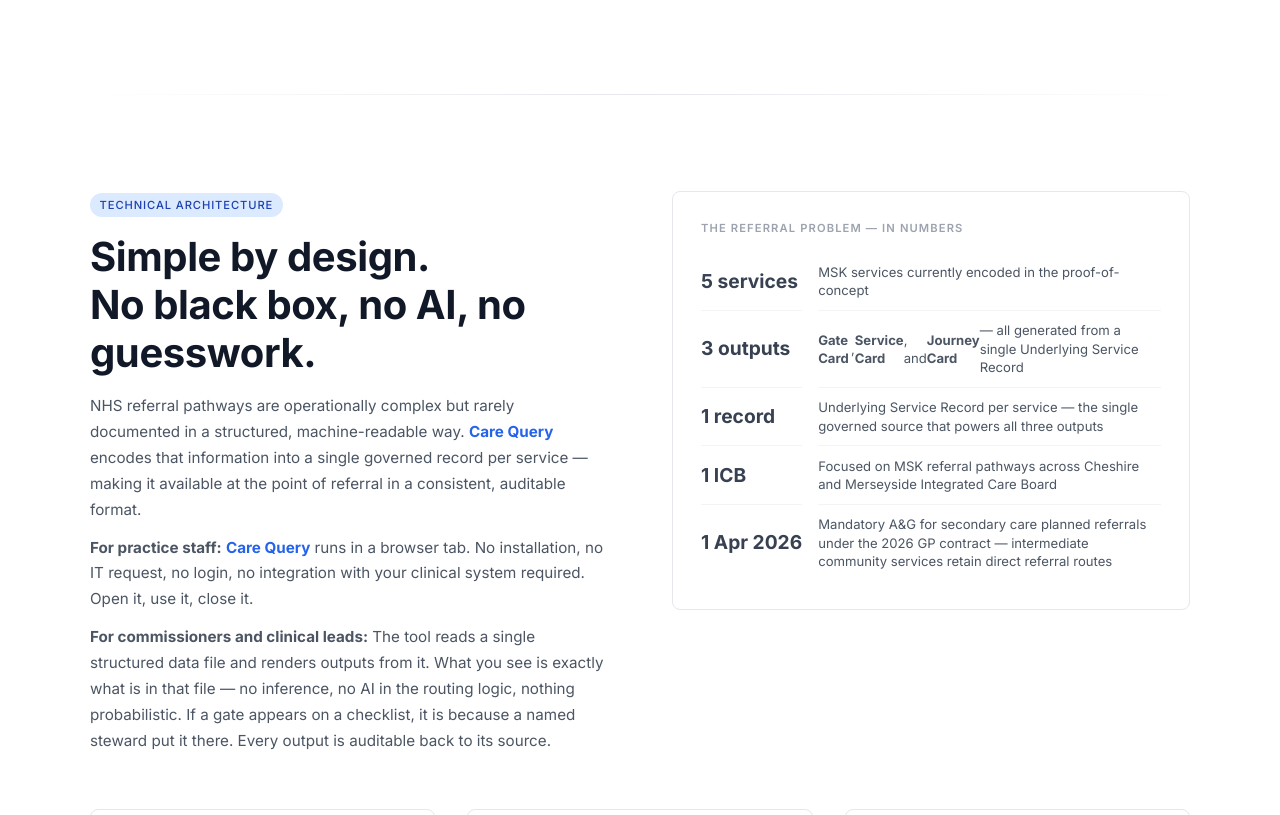
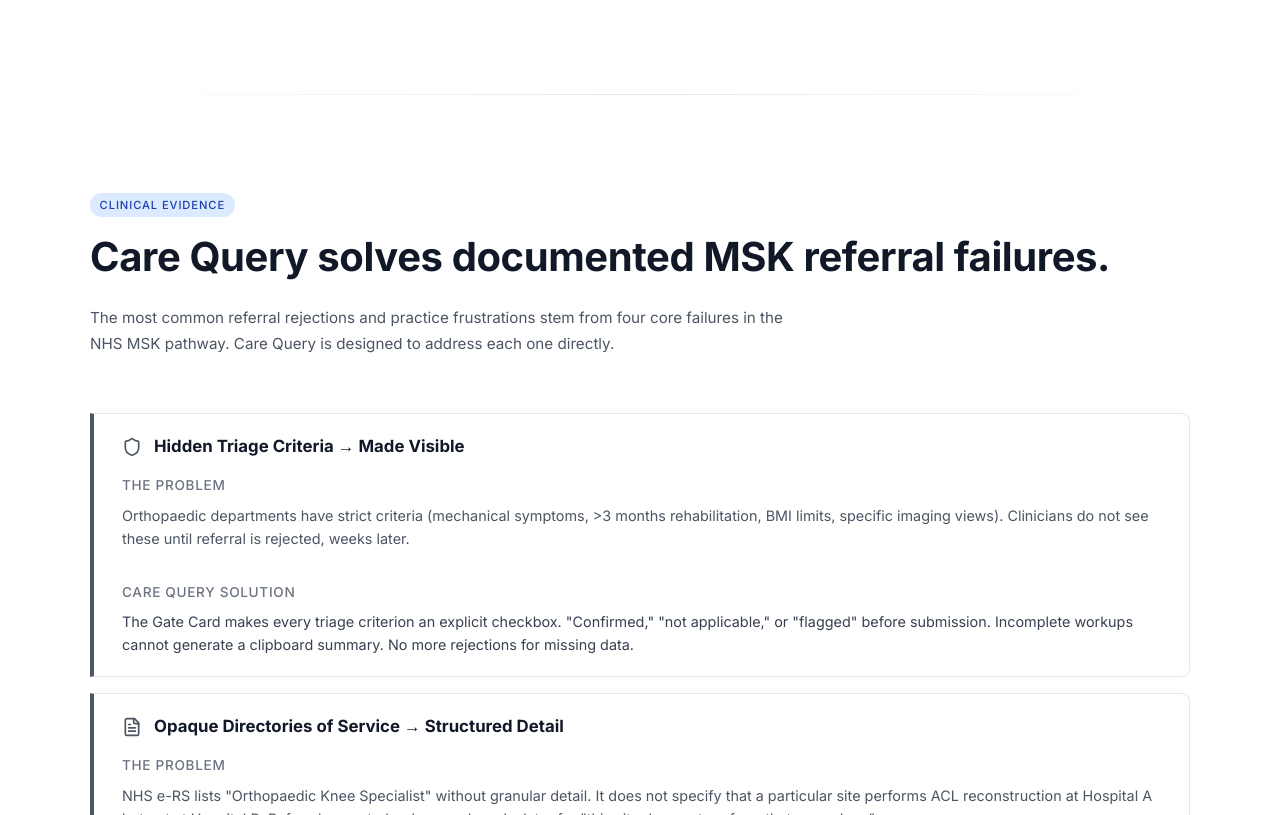
Before and after one commit to IntellTechSolutions/carequery-live-final, a React (Vite) app: page / in a window 1280 px wide. Shown: the part 3370-4185 px from the top of the page. Built offline with nearby package versions, Linux system fonts and the light colour scheme.

Commit message:
Update App.jsx

```diff
--- a/src/App.jsx
+++ b/src/App.jsx
@@ -275,7 +275,7 @@
                 Referral pathways are rarely clinically complex — but they are operationally complex. The eligibility criteria, catchment rules, required investigations, and administrative expectations vary between services, change over time, and are rarely documented in one place. <span className="brand">Care Query</span> focuses on making those operational requirements visible at the point of referral.
               </p>
               <p className="body-text" style={{ fontSize: '0.95rem', lineHeight: 1.7, color: '#4b5563', fontWeight: 400 }}>
-                The <strong style={{ color: '#9b2335' }}>Gate Card</strong> is a structured pre-referral checklist confirming that the key requirements are in place before a referral is submitted — whether that referral is a mandatory A&G request to a secondary care consultant or a direct referral to an intermediate community service. The <strong style={{ color: '#ca8a04' }}>Service Card</strong> is the governed reference view — criteria, catchment, contacts, referral route, and expected pathway. The <strong style={{ color: '#16a34a' }}>Journey Card</strong> is the patient-facing summary shared after referral.
+                The <strong style={{ color: '#374151' }}>Gate Card</strong> is a structured pre-referral checklist confirming that the key requirements are in place before a referral is submitted — whether that referral is a mandatory A&G request to a secondary care consultant or a direct referral to an intermediate community service. The <strong style={{ color: '#374151' }}>Service Card</strong> is the governed reference view — criteria, catchment, contacts, referral route, and expected pathway. The <strong style={{ color: '#374151' }}>Journey Card</strong> is the patient-facing summary shared after referral.
               </p>
               <p className="body-text" style={{ fontSize: '0.95rem', lineHeight: 1.7, color: '#4b5563', fontWeight: 400 }}>
                 Each service has one governed data record. Every output — checklist, reference view, and patient summary — is generated from that single source. When the record is updated, all three outputs automatically reflect the change.
@@ -398,7 +398,7 @@
                         'Not currently under active rheumatology follow-up at WHH or another Trust',
                       ].map((criterion, i) => (
                         <div key={i} style={{ display: 'flex', gap: '0.75rem', alignItems: 'flex-start', padding: '0.35rem 0', borderBottom: i < 4 ? '1px solid #f3f4f6' : 'none' }}>
-                          <div style={{ width: '5px', height: '5px', borderRadius: '50%', background: '#ca8a04', flexShrink: 0, marginTop: '0.45rem' }} />
+                          <div style={{ width: '5px', height: '5px', borderRadius: '50%', background: '#4b5563', flexShrink: 0, marginTop: '0.45rem' }} />
                           <span className="body-text" style={{ fontSize: '0.82rem', color: '#4b5563', fontWeight: 400, lineHeight: 1.5 }}>{criterion}</span>
                         </div>
                       ))}
@@ -519,7 +519,88 @@
           {/* Architecture note — below all three cards */}
           <div style={{ marginTop: '2rem', padding: '1.25rem 1.5rem', background: '#f9fafb', border: '1px solid #e5e7eb', borderRadius: '8px' }}>
             <p className="body-text" style={{ fontSize: '0.88rem', lineHeight: 1.7, color: '#6b7280', fontWeight: 400 }}>
-              Each service is described in a single <strong style={{ color: '#374151' }}>Underlying Service Record</strong> — a governed JSON file maintained by a named steward. From it, three outputs are generated. The <strong style={{ color: '#9b2335' }}>Gate Card</strong> is the primary interaction for any clinician at the point of referral. The <strong style={{ color: '#ca8a04' }}>Service Card</strong> is the structured reference view. The <strong style={{ color: '#16a34a' }}>Journey Card</strong> goes to the patient after referral.
+              Each service is described in a single <strong style={{ color: '#374151' }}>Underlying Service Record</strong> — a governed JSON file maintained by a named steward. From it, three outputs are generated. The <strong style={{ color: '#374151' }}>Gate Card</strong> is the primary interaction for any clinician at the point of referral. The <strong style={{ color: '#374151' }}>Service Card</strong> is the structured reference view. The <strong style={{ color: '#374151' }}>Journey Card</strong> goes to the patient after referral.
+            </p>
+          </div>
+        </div>
+      </section>
+
+      <div className="divider" style={{ maxWidth: '1100px', margin: '0 auto' }} />
+
+      {/* Solves MSK Referral Failures */}
+      <section id="solves-failures" style={{ padding: '6rem 1.5rem', background: '#ffffff' }}>
+        <div style={{ maxWidth: '1100px', margin: '0 auto' }}>
+          <div style={{ marginBottom: '3.5rem' }}>
+            <span className="tag tag-blue" style={{ marginBottom: '1rem', display: 'inline-block' }}>Clinical Evidence</span>
+            <h2 className="heading" style={{ fontSize: 'clamp(1.8rem, 4vw, 2.5rem)', lineHeight: 1.2, color: '#111827', marginBottom: '1.5rem', letterSpacing: '-0.01em' }}>
+              Care Query solves documented MSK referral failures.
+            </h2>
+            <p className="body-text" style={{ fontSize: '0.95rem', lineHeight: 1.7, color: '#4b5563', fontWeight: 400, maxWidth: '700px' }}>
+              The most common referral rejections and practice frustrations stem from four core failures in the NHS MSK pathway. Care Query is designed to address each one directly.
+            </p>
+          </div>
+
+          {[
+            {
+              icon: <Shield size={20} color="#4b5563" />,
+              title: 'Hidden Triage Criteria → Made Visible',
+              borderColor: '#4b5563',
+              problem: 'Orthopaedic departments have strict criteria (mechanical symptoms, >3 months rehabilitation, BMI limits, specific imaging views). Clinicians do not see these until referral is rejected, weeks later.',
+              solution: 'The Gate Card makes every triage criterion an explicit checkbox. "Confirmed," "not applicable," or "flagged" before submission. Incomplete workups cannot generate a clipboard summary. No more rejections for missing data.',
+              icon_label: 'Gate Card solves this',
+            },
+            {
+              icon: <FileText size={20} color="#4b5563" />,
+              title: 'Opaque Directories of Service → Structured Detail',
+              borderColor: '#4b5563',
+              problem: 'NHS e-RS lists "Orthopaedic Knee Specialist" without granular detail. It does not specify that a particular site performs ACL reconstruction at Hospital A but not at Hospital B. Referral accepted → bounced weeks later for "this site does not perform that procedure."',
+              solution: 'The Service Card provides clinician-verified detail: what each service accepts, what it explicitly does not, site-specific capabilities, current wait times, and referral routes. Operational truth replaces vague directory entries.',
+              icon_label: 'Service Card solves this',
+            },
+            {
+              icon: <Users size={20} color="#4b5563" />,
+              title: 'Expectation vs. Reality Mismatch → Upfront Communication',
+              borderColor: '#4b5563',
+              problem: 'Patients expect a 2-week scan or 3-month specialist review because no one told them the real wait (often 6–8 weeks for CATS, 14–26 weeks for secondary care). They chase appropriately, burning up practice and hospital admin time.',
+              solution: 'The Journey Card documents current wait times and next steps at the point of referral—sent to the patient via SMS/link immediately. Patient knows the wait is real and documented. Expectation set in writing eliminates mystery-driven chasing.',
+              icon_label: 'Journey Card solves this',
+            },
+            {
+              icon: <CheckSquare size={20} color="#4b5563" />,
+              title: 'Incomplete Clinical Workups → Enforced Completeness',
+              borderColor: '#4b5563',
+              problem: 'Referrals sent without mandatory triage data (e.g., knee referral without documenting mechanical locking, giving way, duration of conservative management). Guarantees rejection or delay as clinicians chase patients weeks later for missing information.',
+              solution: 'The Gate Card enforces mandatory data collection at the point of referral. Gates are checkboxes; they cannot be skipped. Clipboard summary lists all confirmed gates—evidence of complete workup. Referral cannot leave incomplete.',
+              icon_label: 'Gate Card enforces this',
+            },
+          ].map((item, i) => (
+            <div key={i} style={{ borderLeft: `4px solid ${item.borderColor}`, background: '#fff', borderTop: '1px solid #e5e7eb', borderRight: '1px solid #e5e7eb', borderBottom: '1px solid #e5e7eb', borderRadius: '0 8px 8px 0', marginBottom: '1rem' }}>
+              <div style={{ width: '100%', background: 'none', border: 'none', padding: '1.25rem 1.75rem', display: 'flex', justifyContent: 'space-between', alignItems: 'flex-start', gap: '1rem', textAlign: 'left' }}>
+                <div style={{ display: 'flex', flexDirection: 'column', gap: '1rem', flex: 1 }}>
+                  <div style={{ display: 'flex', alignItems: 'center', gap: '0.75rem', flexWrap: 'wrap' }}>
+                    {item.icon}
+                    <span className="heading" style={{ fontSize: '1.05rem', color: '#111827' }}>{item.title}</span>
+                  </div>
+                  <div>
+                    <div className="body-text" style={{ fontSize: '0.85rem', color: '#6b7280', fontWeight: 500, marginBottom: '0.5rem', textTransform: 'uppercase', letterSpacing: '0.05em' }}>The Problem</div>
+                    <p className="body-text" style={{ fontSize: '0.9rem', color: '#4b5563', fontWeight: 400, lineHeight: 1.6, marginBottom: '1rem' }}>
+                      {item.problem}
+                    </p>
+                  </div>
+                  <div>
+                    <div className="body-text" style={{ fontSize: '0.85rem', color: '#6b7280', fontWeight: 500, marginBottom: '0.5rem', textTransform: 'uppercase', letterSpacing: '0.05em' }}>Care Query Solution</div>
+                    <p className="body-text" style={{ fontSize: '0.9rem', color: '#374151', fontWeight: 400, lineHeight: 1.6 }}>
+                      {item.solution}
+                    </p>
+                  </div>
+                </div>
+              </div>
+            </div>
+          ))}
+
+          <div style={{ marginTop: '2.5rem', padding: '1.5rem', background: '#f3f4f6', borderRadius: '8px', borderLeft: '4px solid #4b5563' }}>
+            <p className="body-text" style={{ fontSize: '0.9rem', lineHeight: 1.7, color: '#374151', fontWeight: 500 }}>
+              <strong>What this means for pilot evaluation:</strong> Success is measured by reduction in returned submissions, reduction in clinician callbacks for missing data, and reduction in patient chasing for status updates. Each failure point above is directly measurable during the 4–8 week pilot.
             </p>
           </div>
         </div>
@@ -553,7 +634,7 @@
               <div style={{ display: 'grid', gridTemplateColumns: 'max-content 1fr', columnGap: '1rem' }}>
                 {[
                   { stat: '5 services', label: 'MSK services currently encoded in the proof-of-concept' },
-                  { stat: '3 outputs', label: <><strong style={{ color: '#4b5563' }}>Gate Card</strong>, <strong style={{ color: '#4b5563' }}>Service Card</strong>, and <strong style={{ color: '#4b5563' }}>Journey Card</strong> — all generated from a single Underlying Service Record</> },
+                  { stat: '3 outputs', label: 'Gate Card, Service Card, and Journey Card — all generated from a single Underlying Service Record' },
                   { stat: '1 record', label: 'Underlying Service Record per service — the single governed source that powers all three outputs' },
                   { stat: '1 ICB', label: 'Focused on MSK referral pathways across Cheshire and Merseyside Integrated Care Board' },
                   { stat: '1 Apr 2026', label: 'Mandatory A&G for secondary care planned referrals under the 2026 GP contract — intermediate community services retain direct referral routes' },
@@ -680,7 +761,7 @@
             </div>
           </div>
 
-          <div className="three-col" style={{ display: 'grid', gridTemplateColumns: '1fr 1fr 1fr', gap: '2rem', marginBottom: '1.5rem' }}>
+          <div className="three-col" style={{ display: 'grid', gridTemplateColumns: '1fr 1fr 1fr', gap: '2rem', marginBottom: '1.5rem', alignItems: 'start' }}>
             {[
               {
                 title: 'Clinical Contributors',
@@ -689,18 +770,18 @@
               },
               {
                 title: 'Pilot Practices',
-                desc: 'We are looking for 5–10 GP practices in Cheshire and Merseyside to pilot the Gate Card in real referral workflows. Success is measured by reduction in returned submissions — whether through mandatory A&G or direct referral pathways.',
+                desc: 'We are looking for 5–10 GP practices in Cheshire and Merseyside to pilot the Gate Card in real referral workflows. From April 2026, mandatory A&G and direct referral routes co-exist — navigating both accurately is the problem the Gate Card solves. Success is measured by reduction in returned submissions across both pathways.',
                 tag: 'GP Practice Managers · PCN Clinical Directors · FCP leads',
               },
               {
                 title: 'Service Owners and Clinical Leads',
-                desc: 'An accurate Service Card means fewer inappropriate referrals reaching your service, fewer admin queries, and a description you control — not one that lives in an out-of-date document. You also get a direct channel to update it.',
+                desc: 'An accurate Service Card means fewer inappropriate referrals reaching your service, fewer admin queries from practices, and a description you control — not one buried in an out-of-date document. You get a direct channel to update it, and a named steward role that ensures it stays current.',
                 tag: 'Service managers · Clinical leads · MSK service administrators',
               },
             ].map((item, i) => (
-              <div key={i} className="card" style={{ padding: '1.75rem' }}>
+              <div key={i} className="card" style={{ padding: '1.75rem', display: 'flex', flexDirection: 'column', height: '100%' }}>
                 <h3 className="heading" style={{ fontSize: '1.2rem', color: '#111827', marginBottom: '0.5rem', letterSpacing: '-0.01em' }}>{item.title}</h3>
-                <p className="body-text" style={{ fontSize: '0.88rem', lineHeight: 1.65, color: '#4b5563', fontWeight: 400, marginBottom: '1rem' }}>{item.desc}</p>
+                <p className="body-text" style={{ fontSize: '0.88rem', lineHeight: 1.65, color: '#4b5563', fontWeight: 400, marginBottom: '1rem', flex: 1 }}>{item.desc}</p>
                 <span className="body-text" style={{ fontSize: '0.72rem', fontWeight: 600, letterSpacing: '0.06em', textTransform: 'uppercase', color: '#2563eb' }}>{item.tag}</span>
               </div>
             ))}
```
